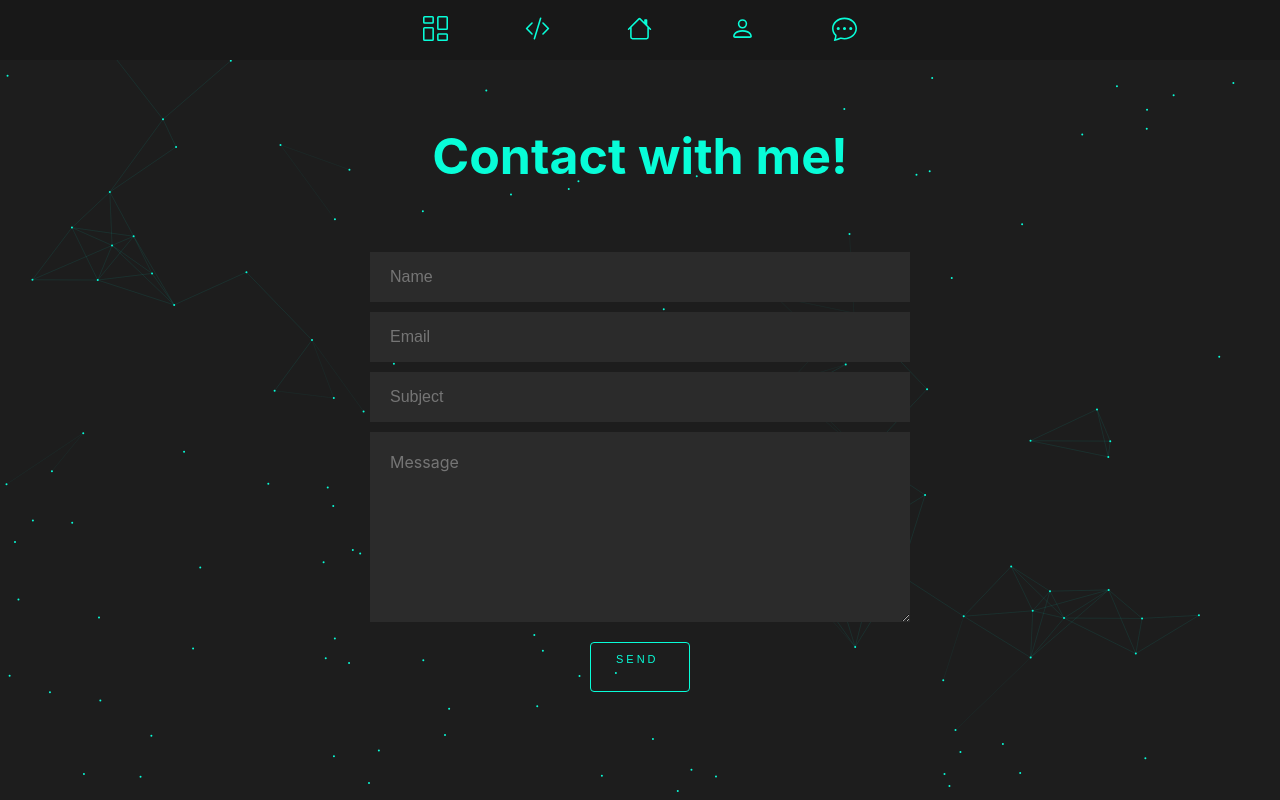
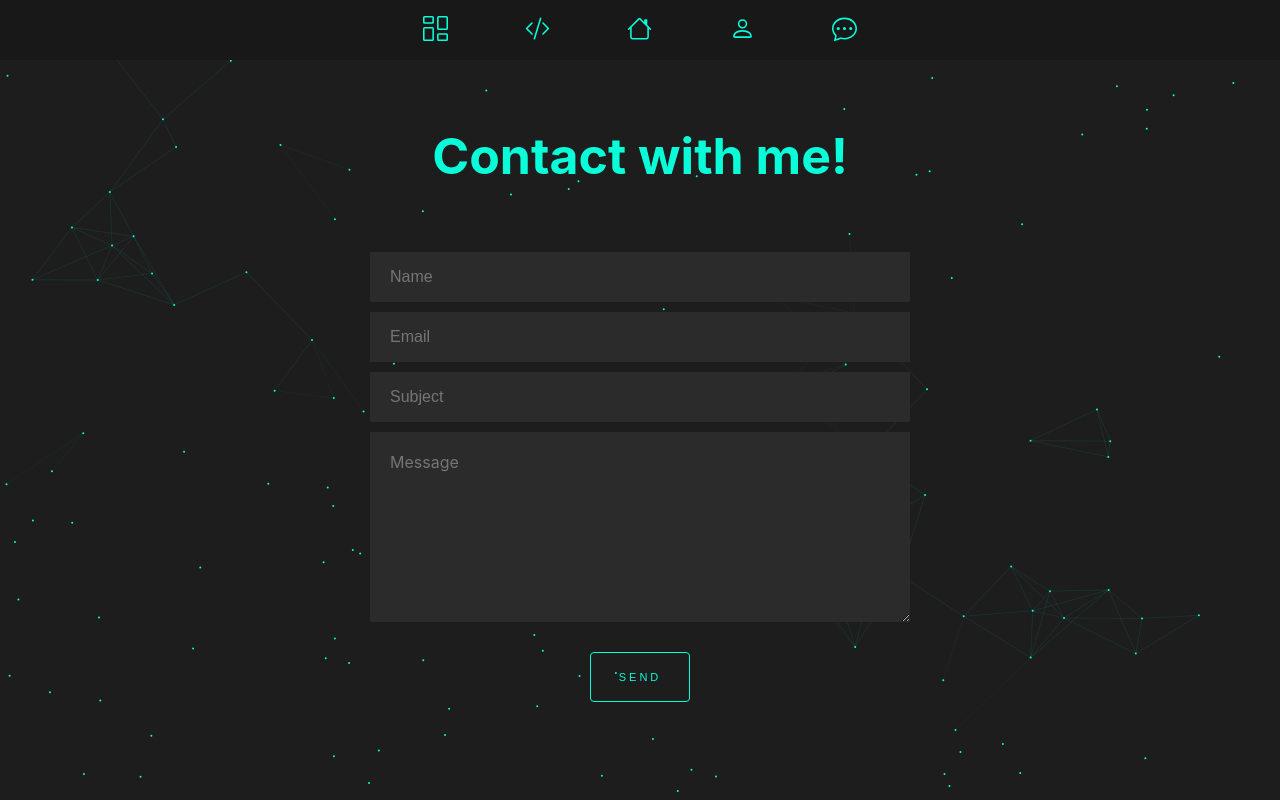
Before and after one commit to aleksandar9999a/experience-portfolio, a React (Create React App) app: page /contacts in a window 1280 px wide. Built offline with nearby package versions, Linux system fonts and the light colour scheme; no server answers; what axios-observable would draw is missing.

Commit message:
Fix button styles

```diff
--- a/src/components/contacts/Contacts.css
+++ b/src/components/contacts/Contacts.css
@@ -45,12 +45,12 @@
     margin-top: 10px;
 }
 
-.custom-textarea + .custom-button {
-    margin-top: 20px;
+.custom-btn-wrapper {
+    display: flex;
+    margin: 30px;
 }
 
 .custom-button {
-    display: flex;
     margin: auto;
     width: 100px;
     height: 50px;
@@ -59,9 +59,12 @@
     letter-spacing: 3px;
     border: 1px solid #08fdd8;
     border-radius: 4px;
-    background: 0 0;
+    background: transparent;
     text-transform: uppercase;
-    padding: 10px 30px 10px 30px;
+}
+
+.custom-button:hover {
+    box-shadow: 1px 1px 20px #08fdd841;
 }
 
 @media screen and (max-width: 780px) {
--- a/src/components/contacts/Contacts.tsx
+++ b/src/components/contacts/Contacts.tsx
@@ -8,11 +8,13 @@ function Contacts() {
         <h1 className="title-text">Contact with me!</h1>
       </div>
       <form className="contact-form">
-        <input className="custom-input" type="text" placeholder="Name"/>
-        <input className="custom-input" type="email" placeholder="Email"/>
-        <input className="custom-input" type="text" placeholder="Subject"/>
-        <textarea className="custom-textarea" placeholder="Message"/>
-        <button className="custom-button">Send</button>
+        <input className="custom-input" type="text" placeholder="Name" />
+        <input className="custom-input" type="email" placeholder="Email" />
+        <input className="custom-input" type="text" placeholder="Subject" />
+        <textarea className="custom-textarea" placeholder="Message" />
+        <div className="custom-btn-wrapper">
+          <button className="custom-button">Send</button>
+        </div>
       </form>
     </div>
   );
--- a/src/components/login/Login.css
+++ b/src/components/login/Login.css
@@ -39,12 +39,13 @@
     margin-top: 10px;
 }
 
-.custom-input + .custom-button {
-    margin-top: 20px;
+.login-btn-wrapper {
+    display: flex;
+    margin: 30px;
 }
 
-.custom-button {
-    display: flex;
+.login-button {
+    justify-content: center;
     margin: auto;
     width: 100px;
     height: 50px;
@@ -53,9 +54,12 @@
     letter-spacing: 3px;
     border: 1px solid #08fdd8;
     border-radius: 4px;
-    background: 0 0;
+    background: transparent;
     text-transform: uppercase;
-    padding: 10px 20px 10px 25px;
+}
+
+.login-button:hover {
+    box-shadow: 1px 1px 20px #08fdd841;
 }
 
 .custom-error {
--- a/src/components/login/Login.tsx
+++ b/src/components/login/Login.tsx
@@ -74,7 +74,9 @@ function Login() {
                 <input className="custom-input" type="password" placeholder="Password" value={password} onChange={setPasswordValue} />
                 {error ? <p className="custom-error">{error}</p> : null}
                 {success ? <p className="custom-success">{success}</p> : null}
-                <button className="custom-button">Login</button>
+                <div className="login-btn-wrapper">
+                    <button className="login-button">Login</button>
+                </div>
             </form>
         </div>
     );
```
